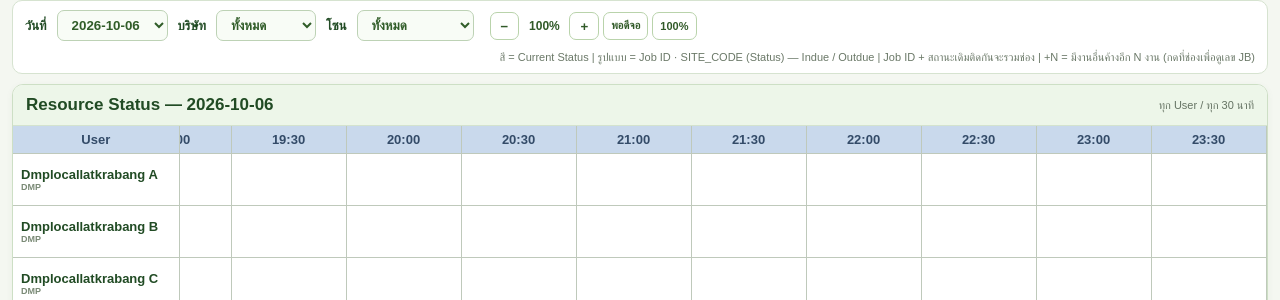
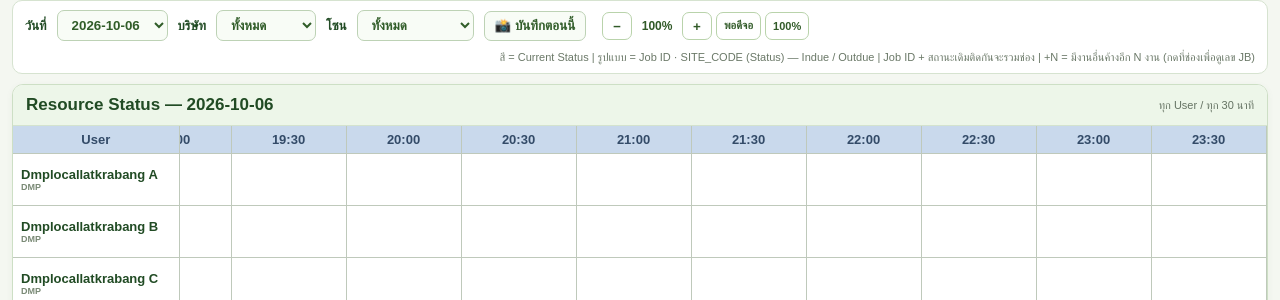
Before and after one commit to parinyko/osp-dashboard2, a Flask app: page /resource_monitor in a window 1280 px wide. Shown: the part 142-442 px from the top of the page. Run offline with Flask 3, Linux system fonts and the light colour scheme.

Commit message:
Resource Monitor: save-now button (snapshot replaces the current 30-minute slot)

```diff
--- a/app.py
+++ b/app.py
@@ -367,7 +367,11 @@ def save_resource_snapshot():
                      "due_status":resource_due_status(main.get("priority",""),main.get("create_time",""),stamp),
                      "job_count":len(job_list),
                      "others":[{"job_id":j["job_id"],"status":j["status"],"site":j["site"]} for j in job_list if j is not main]})
-    rec={"date":stamp.strftime("%Y-%m-%d"),"time":stamp.strftime("%H:%M"),"timestamp":stamp.isoformat(),"rows":rows}
+    # The page shows 30-minute slots, so file the snapshot under its slot (23:17 -> 23:00).
+    # A manual "save now" replaces that slot's earlier snapshot instead of adding a hidden one.
+    slot=f"{stamp.hour:02d}:{0 if stamp.minute < 30 else 30:02d}"
+    rec={"date":stamp.strftime("%Y-%m-%d"),"time":slot,"timestamp":stamp.isoformat(),"rows":rows}
+    RESOURCE_HISTORY=[r for r in RESOURCE_HISTORY if not (r.get("date")==rec["date"] and r.get("time")==slot)]
     RESOURCE_HISTORY.append(rec)
     RESOURCE_HISTORY=RESOURCE_HISTORY[-RESOURCE_MONITOR_MAX_RECORDS:]
     save_history(RESOURCE_FILE,RESOURCE_HISTORY)
@@ -889,6 +893,16 @@ def resource_monitor():
         last_update=LAST_UPDATE,slots=slots,users=users,matrix=matrix,display_rows=display_rows,
         companies=companies,zones=zones)
 
+@app.route("/resource_snapshot",methods=["POST"])
+def resource_snapshot_now():
+    try:
+        if not RAW_DATA: load_latest_excel_into_memory()
+        if not RAW_DATA: raise ValueError("ยังไม่มีข้อมูล กรุณา Upload Excel ก่อน")
+        rec=save_resource_snapshot()
+        return jsonify(success=True,date=rec["date"],time=rec["time"],message="บันทึกช่อง "+rec["time"]+" แล้ว")
+    except Exception as exc:
+        return jsonify(success=False,message=str(exc)),400
+
 @app.route("/daily_osp_remain")
 def daily_osp_remain():
     if not RAW_DATA: load_latest_excel_into_memory()
--- a/templates/resource_monitor.html
+++ b/templates/resource_monitor.html
@@ -319,6 +319,22 @@ td[data-others] {
 .jobs-pop .jp-st {
   font-weight: 700;
   color: #5d6d5a;
+}
+
+.snap-btn {
+  border: 1px solid #79bd2d;
+  background: linear-gradient(135deg, #79bd2d, #4f9517);
+  color: #fff;
+  border-radius: 8px;
+  height: 30px;
+  padding: 0 10px;
+  font-weight: 900;
+  cursor: pointer;
+}
+
+.snap-btn:disabled {
+  opacity: 0.6;
+  cursor: wait;
 }
 
 .zoom-box {
@@ -654,6 +670,8 @@ tr.row-hidden {
       {% for z in zones %}<option value="{{ z.zone }}" data-company="{{ z.company }}">{{ z.zone }}</option>{% endfor %}
     </select>
 
+    <button type="button" class="snap-btn" id="snapBtn" onclick="snapshotNow()" title="บันทึกสถานะตอนนี้ลงช่องเวลาปัจจุบัน (ปกติระบบบันทึกเองทุก :00 / :30)">📸 บันทึกตอนนี้</button>
+
     <span class="zoom-box" title="ซูม (Ctrl + ลูกกลิ้งเมาส์ บนตารางก็ได้)">
       <button type="button" onclick="zoomStep(-1)" aria-label="ซูมออก">−</button>
       <span id="zoomLabel">100%</span>
@@ -952,6 +970,21 @@ tr.row-hidden {
   window.centerLatestTime = centerLatestTime;
 })();
 
+async function snapshotNow() {
+  const btn = document.getElementById('snapBtn');
+  btn.disabled = true; btn.textContent = 'กำลังบันทึก…';
+  try {
+    const r = await fetch('/resource_snapshot', { method: 'POST' });
+    const j = await r.json();
+    if (!r.ok || !j.success) throw new Error(j.message || ('HTTP ' + r.status));
+    const p = currentParams(); p.set('date', j.date);
+    location.href = '/resource_monitor?' + p.toString();
+  } catch (e) {
+    alert('บันทึกไม่สำเร็จ: ' + e.message);
+    btn.disabled = false; btn.textContent = '📸 บันทึกตอนนี้';
+  }
+}
+
 /* =========================================================
    JOBS POPUP — every job the team held at that time (click a cell with +N)
 ========================================================= */
```
